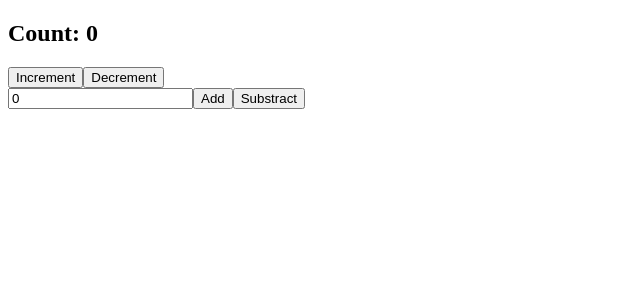
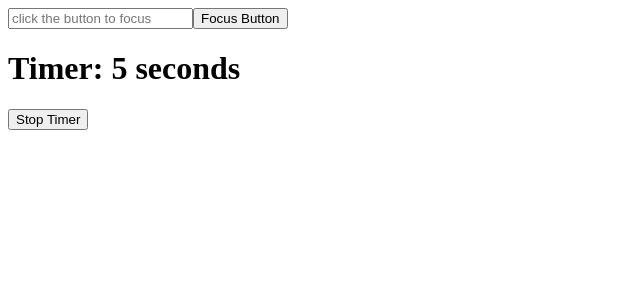
Before and after one commit to Codkashh/React-2.0, a React (Vite) app: page / in a window 1280 px wide. Shown: the top 300 px of the page, without its empty margins (0-640 px from the left). Built offline with nearby package versions, Linux system fonts and the light colour scheme.

Commit message:
useRef practice

```diff
--- a/src/App.jsx
+++ b/src/App.jsx
@@ -10,9 +10,13 @@
 //import ComponentA from "./components/Propdrilling/ComponentA"
 //import { createContext } from "react"
 //import ComponentA from "./components/ContextAPI/ComponentA";
-import Counter from "./components/useReducer/Counter";
+//export const Data = createContext();
+//import Counter from "./components/useReducer/Counter";
 
-//export const Data = createContext();
+import FocusInput from "./components/useRef/FocusInput"
+import Timer from "./components/useRef/Timer"
+
+
 const App = () => {
   const name = "Akash"
   return (
@@ -31,7 +35,9 @@ const App = () => {
       {/*<Data.Provider value={name}>
         <ComponentA />
       </Data.Provider>*/}
-      <Counter />
+      {/*<Counter />*/}
+      <FocusInput />
+      <Timer />
     </div>
   )
 }
--- /dev/null
+++ b/src/components/useRef/FocusInput.jsx
@@ -0,0 +1,19 @@
+import { useRef } from "react"
+const FocusInput = () => {
+
+  const inputRef = useRef(null);
+  const focusInput = () => {
+    if(inputRef.current) {
+        inputRef.current.focus();
+    }
+  }
+
+  return (
+    <div>
+      <input type="text"  ref={inputRef} placeholder="click the button to focus"/>
+      <button onClick={focusInput}>Focus Button</button>
+    </div>
+  )
+}
+
+export default FocusInput
--- /dev/null
+++ b/src/components/useRef/Timer.jsx
@@ -0,0 +1,25 @@
+import {useRef, useState, useEffect} from 'react'
+
+const Timer = () => {
+
+  const [count, setCount] = useState(0);
+  const intervalRef = useRef(null);
+
+  useEffect(() => {
+    intervalRef.current = setInterval(() => {
+        setCount((prevCount) => prevCount+1);
+    },1000)
+
+    return () => {
+        clearInterval(intervalRef.current);
+    }
+  },[])
+  return (
+    <div>
+      <h1>Timer: {count} seconds</h1>
+      <button onClick={() => clearInterval(intervalRef.current)}>Stop Timer</button>
+    </div>
+  )
+}
+
+export default Timer
```
